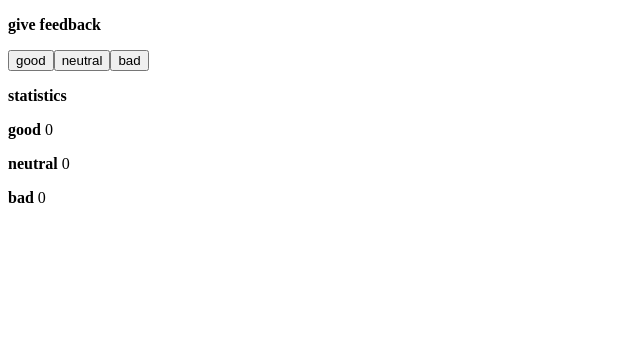
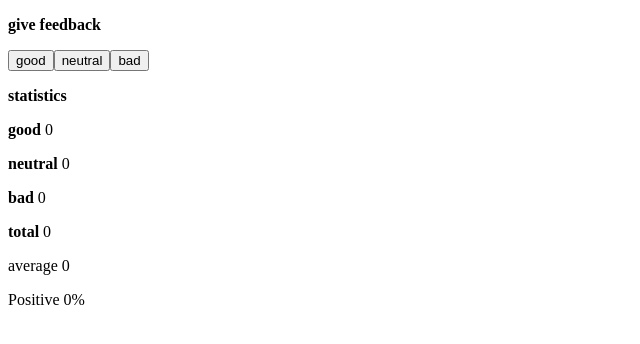
Before and after one commit to iXeCl/fullstackopen, a React (Vite) app in the folder Part1/: page / in a window 1280 px wide. Shown: the top 344 px of the page, without its empty margins (0-640 px from the left). Built offline with nearby package versions, Linux system fonts and the light colour scheme.

Commit message:
Finished Exercise 1.7

```diff
--- a/Part1/src/App.jsx
+++ b/Part1/src/App.jsx
@@ -1,23 +1,49 @@
-
 import { useState } from 'react'
 
 const Display = ({text}) => <div><p><b>{text}</b></p></div>
 
 const Button = ({onClick,text}) =>  <button onClick={onClick}>{text}</button>
 
-
-
-
-
 const App = () => {
   const [good,setGood] = useState(0)
   const [neutral, setNeutral] = useState(0)
   const [bad, setBad]= useState(0)
+  const [average,setAverage] = useState(0)
+  const [total, setTotal] = useState(0)
 
-  const handleGoodClick = () => setGood(good+1) + neutral + bad
-  const handleNeutralClick = () => setNeutral(neutral+1)
-  const handleBadClick = () => setBad(bad+1)
+  const handleGoodClick = () => {
+    setGood(good + 1)  // Update good
+    setTotal(total+1)
+    setAverage(average+1)
+    console.log(average)
+  }
 
+  const handleNeutralClick = () => {
+    setNeutral(neutral+1)
+    setTotal(total+1)
+    console.log(average)
+  }
+  const handleBadClick = () => {
+    setBad(bad+1)
+    setTotal(total+1)
+    setAverage(average-1)
+    console.log(average)
+
+  }
+
+  const Average = ({average,total}) => {
+    if (average === 0 && total === 0){
+      return <div><p>average 0</p></div>
+    }
+    return <div><p>average {average/total}</p></div>
+
+  }
+  const Positive = ({good,total}) => {
+    if (good === 0){
+      return <div><p>Positive 0%</p></div>
+    }
+    return <div><p>Positive {good/total}%</p></div>
+  }
   return (
     <div>
       <Display text = "give feedback"/>
@@ -28,6 +54,9 @@ const App = () => {
       <p><b>good </b>{good}</p>
       <p><b>neutral </b>{neutral}</p>
       <p><b>bad </b>{bad}</p>
+      <p><b>total </b>{total}</p>
+      <Average average={average} total={total}/>
+      <Positive good={good} total={total}/>
     </div>
   )
 }
```
